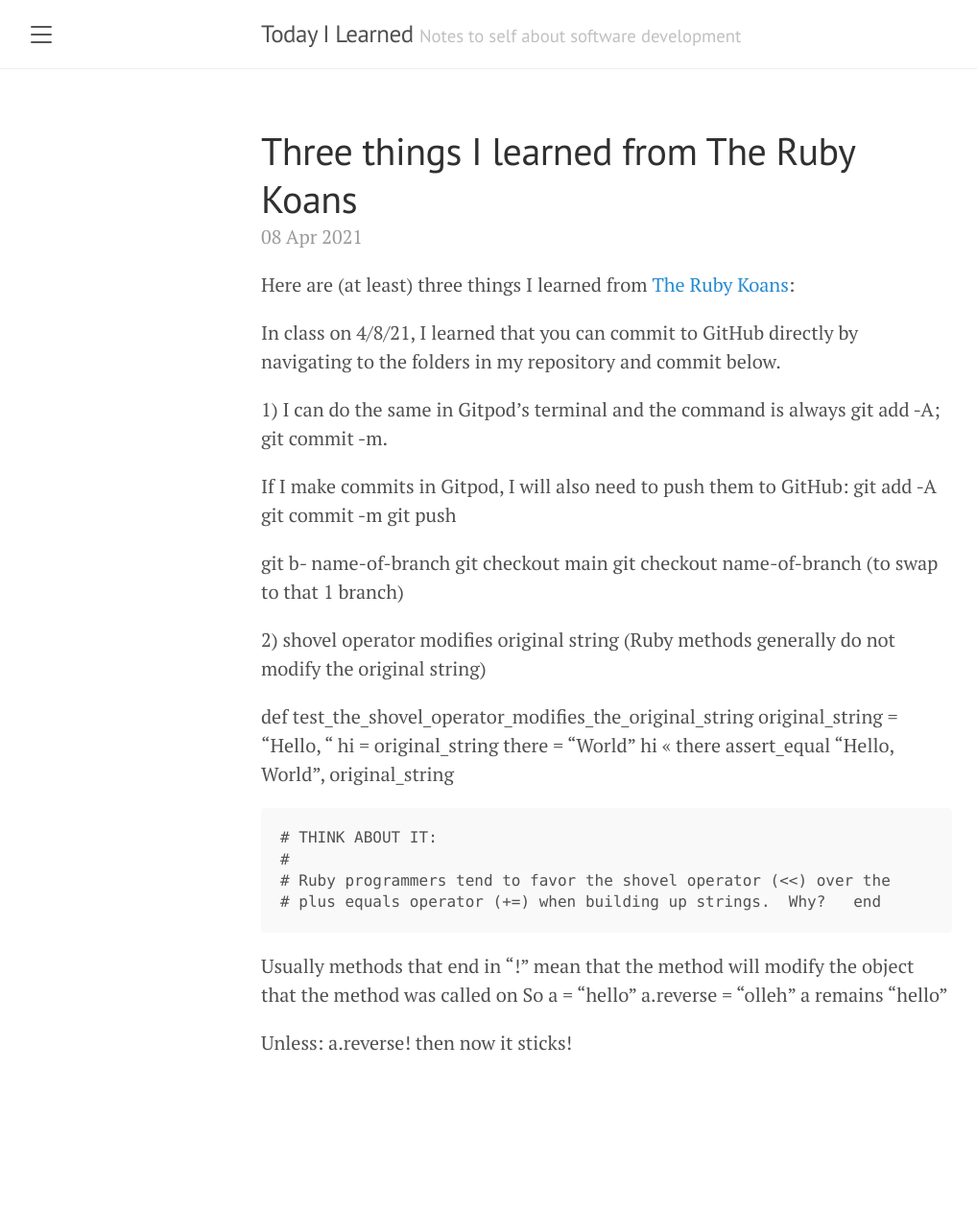
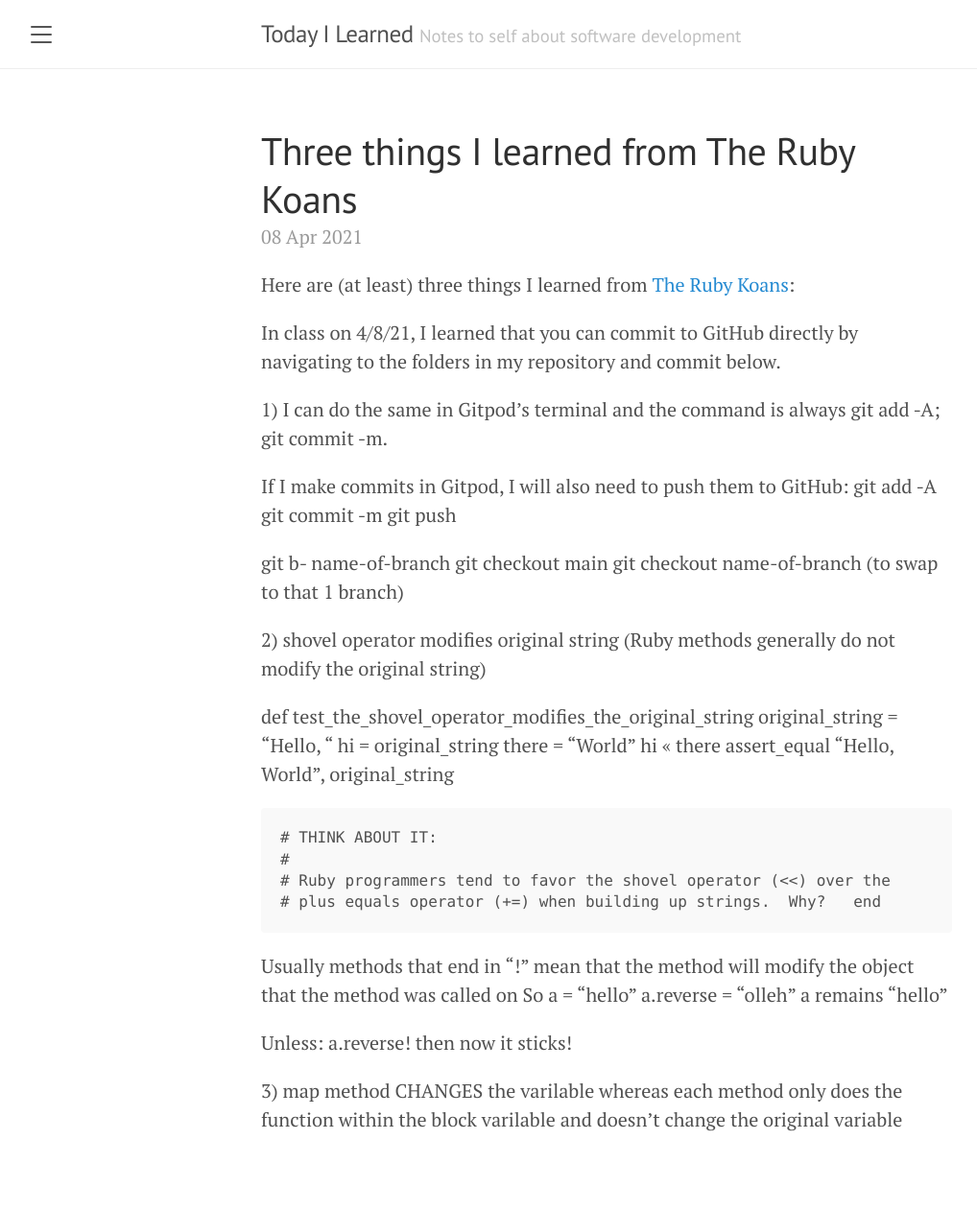
Before and after one commit to hnguyen999/learning_journal, a Jekyll site: the page built from _posts/2021-04-08-three-things-i-learned-from-the-ruby-koans.md, in a window 1280 px wide. Shown: the whole page at 96% size, without its empty margins (8-1026 px from the left). Built offline with Jekyll 4.4.1, drawn with Linux system fonts in a browser that asks for light colours; before the commit the page ends 1182 px from its top, so only the background shows below that.

Commit message:
Update 2021-04-08-three-things-i-learned-from-the-ruby-koans.md

```diff
--- a/_posts/2021-04-08-three-things-i-learned-from-the-ruby-koans.md
+++ b/_posts/2021-04-08-three-things-i-learned-from-the-ruby-koans.md
@@ -40,3 +40,6 @@ a remains "hello"
 
 Unless: a.reverse!
 then now it sticks!
+
+
+3) map method CHANGES the varilable whereas each method only does the function within the block varilable and doesn't change the original variable
```
